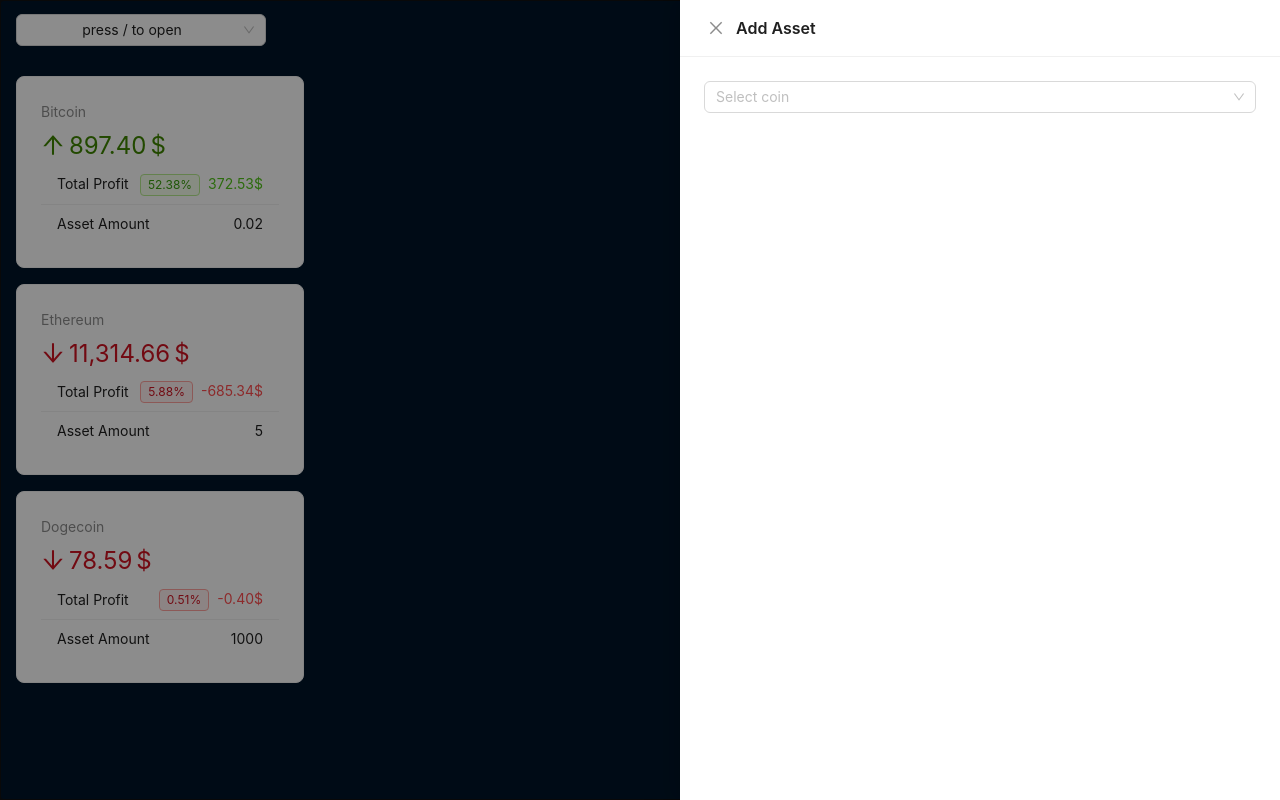
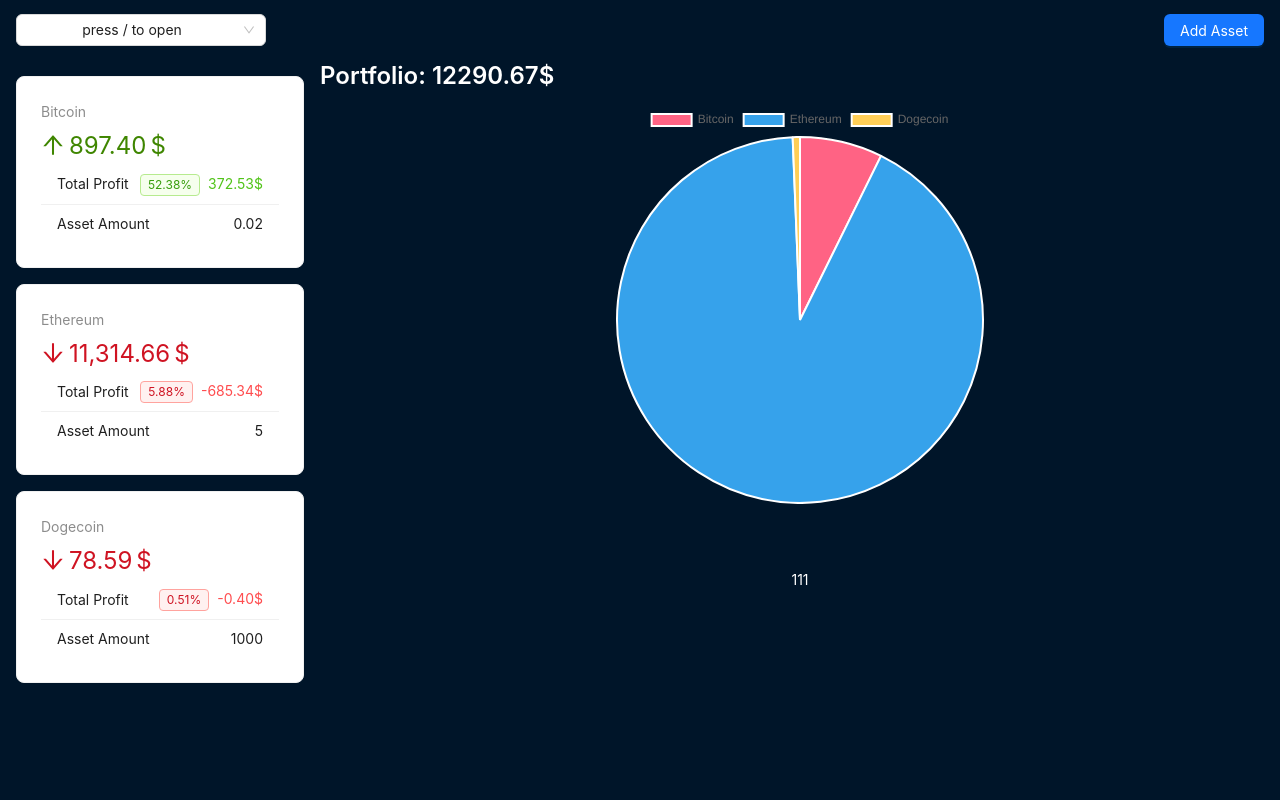
Before and after one commit to YourContender/crypto-app, a React (Vite) app: page / in a window 1280 px wide. Built offline with nearby package versions, Linux system fonts and the light colour scheme.

Commit message:
add portfolio chart component

```diff
--- a/package.json
+++ b/package.json
@@ -12,6 +12,7 @@
   "dependencies": {
     "antd": "^5.18.0",
     "react": "^18.2.0",
+    "react-chartjs-2": "^5.2.0",
     "react-dom": "^18.2.0"
   },
   "devDependencies": {
--- a/src/components/layout/AppContent.jsx
+++ b/src/components/layout/AppContent.jsx
@@ -1,5 +1,8 @@
 import React from 'react';
-import { Layout } from 'antd';
+import { Layout, Typography } from 'antd';
+import { useCrypto } from '../../context/crypto-context';
+import AssetTable from './AssetTable';
+import PortfolioChart from './PortfolioChart';
 
 const contentStyle = {
     textAlign: 'center',
@@ -10,7 +13,28 @@
 };
 
 export const AppContent = () => {
+  const { assets, crypto } = useCrypto();
+
+  const cryptoPriceMap = crypto.reduce((acc, coin) => {
+    acc[coin.id] = coin.price;
+    return acc
+  }, {})
+
   return (
-    <Layout.Content style={contentStyle}>Content</Layout.Content>
+    <Layout.Content style={contentStyle}>
+      <Typography.Title
+        level={3}
+        style={{textAlign: 'left', color: '#fff'}}
+      >
+        Portfolio: {assets
+        .map(asset => {
+          return asset.amount * cryptoPriceMap[asset.id]
+        })
+        .reduce((acc, v) => (acc += v), 0)
+        .toFixed(2)}$
+      </Typography.Title>
+      <PortfolioChart/>
+      <AssetTable/>
+    </Layout.Content>
   )
 }
--- a/src/components/layout/AppHeader.jsx
+++ b/src/components/layout/AppHeader.jsx
@@ -17,7 +17,7 @@
 export const AppHeader = () => {
     const [select, setSelect] = useState(false);
     const [modal, setModal] = useState(false);
-    const [drawer, setDrawer] = useState(true);
+    const [drawer, setDrawer] = useState(false);
     const [coin, setCoin] = useState(false);
     const { crypto } = useCrypto();
 
--- /dev/null
+++ b/src/components/layout/AssetTable.jsx
@@ -0,0 +1,3 @@
+export default function AssetTable() {
+    return <div>111</div>
+}
--- /dev/null
+++ b/src/components/layout/PortfolioChart.jsx
@@ -0,0 +1,38 @@
+import { Chart as ChartJS, ArcElement, Tooltip, Legend } from 'chart.js';
+import { Pie } from 'react-chartjs-2';
+import { useCrypto } from '../../context/crypto-context';
+
+ChartJS.register(ArcElement, Tooltip, Legend);
+
+export default function PortfolioChart() {
+    const { assets } = useCrypto();
+
+    const data = {
+        labels: assets.map(a => a.name),
+        datasets: [
+          {
+            label: '$',
+            data: assets.map(a => a.totalAmount),
+            backgroundColor: [
+              'rgba(255, 99, 132, 1)',
+              'rgba(54, 162, 235, 1)',
+              'rgba(255, 206, 86, 1)',
+              'rgba(75, 192, 192, 1)',
+              'rgba(153, 102, 255, 1)',
+              'rgba(255, 159, 64, 1)',
+            ],
+          },
+        ],
+      };
+
+    return (
+        <div style={{
+            display: 'flex',
+            marginBottom: '1rem',
+            justifyContent: 'center',
+            height: '400px'
+        }}>
+            <Pie data={data}/>
+        </div>
+    )
+}
--- a/src/context/crypto-context.jsx
+++ b/src/context/crypto-context.jsx
@@ -23,6 +23,7 @@
 				growPercent: percentDifference(asset.price, coin.price),
 				totalAmount: asset.amount * coin.price, // сколько в деньгах есть конкретной монетки
 				totalProfit: asset.amount * coin.price - asset.amount * asset.price,
+				name: coin.name,
 				...asset,
 			};
 		})
@@ -42,7 +43,7 @@
 	}, []);
 
 	function addAsset(newAsset) {
-		setAssets(prev => mapAssets([...prev, newAsset]))
+		setAssets(prev => mapAssets([...prev, newAsset], crypto))
 	}
 
 	return <CryptoContext.Provider
```
Also changed, not shown: 1 other file (tests, documents, lock files or other folders).
